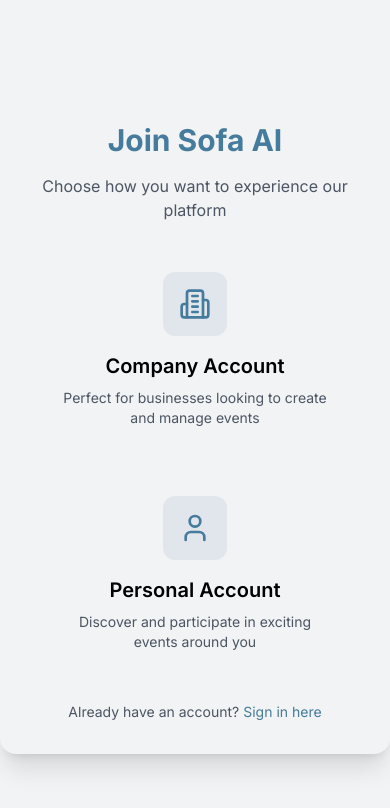
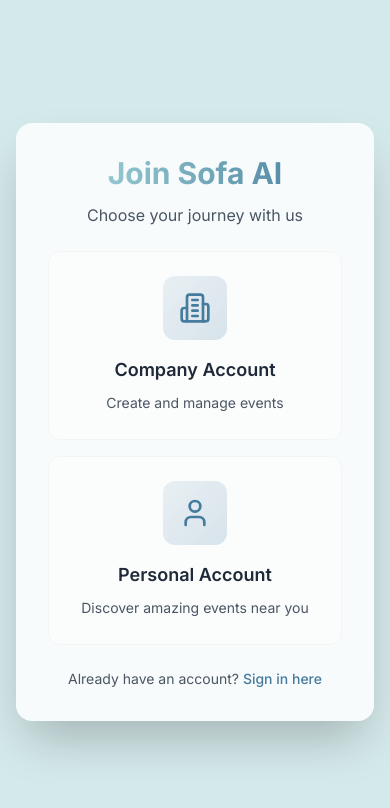
Before and after one commit to lukacera/sofa, a Next.js app: page /register in a window 390 px wide. Shown: the top 808 px of the page. Built offline with nearby package versions, Linux system fonts and the light colour scheme.

Commit message:
Fix login and register pages

```diff
--- a/app/events/[id]/page.tsx
+++ b/app/events/[id]/page.tsx
@@ -23,7 +23,6 @@ export default function EventPage() {
   const [error, setError] = useState<string | null>(null);
   const [showModal, setShowModal] = useState(false);
   const [isLiked, setIsLiked] = useState(false);
-  const [isSaved, setIsSaved] = useState(false);
   const [isEditModalOpen, setIsEditModalOpen] = useState(false);
 
   const amIRegistered = event?.attendees?.some((attendee) => attendee._id === session?.user.id);
@@ -85,18 +84,6 @@ export default function EventPage() {
                     }`}
                   >
                     <Heart size={18} className={`${isLiked ? 'fill-current' : ''} transition-all duration-300`} />
-                  </button>
-                  <button
-                    onClick={() => setIsSaved(!isSaved)}
-                    className={`flex items-center justify-center p-2 rounded-full transition-all duration-300 hover:scale-105 ${
-                      isSaved
-                        ? 'bg-blue-100 text-blue-500 shadow-blue-100/50 shadow-sm'
-                        : 'bg-gray-100 text-gray-600 hover:bg-gray-200'
-                    }`}
-                  >
-                    <Bookmark size={18} className={`${isSaved ? 'fill-current' : ''}
-                      transition-all duration-300`}
-                    />
                   </button>
                   {isDraft && usersEvent ? (
                     <button
--- a/app/register/page.tsx
+++ b/app/register/page.tsx
@@ -34,7 +34,7 @@ export default function RegisterPage(): JSX.Element {
       const body: Partial<UserType> = {
         email,
         name,
-        type: userType ?? 'individual',
+        role: userType ?? 'individual',
         password
       }
 
@@ -71,49 +71,60 @@ export default function RegisterPage(): JSX.Element {
 
   if (!userType) {
     return (
-      <div className="min-h-screen flex items-center justify-center bg-main/40">
-        <div className="bg-mainWhite p-8 rounded-2xl shadow-xl w-full max-w-2xl
-        space-y-6">
-          <div className="text-center space-y-4">
-            <h2 className="text-3xl font-bold text-secondary">Join Sofa AI</h2>
-            <p className="text-gray-600">Choose how you want to experience our platform</p>
+      <div className="min-h-screen flex items-center justify-center bg-primary/40">
+        <div className="relative bg-white/80 backdrop-blur-sm p-8 rounded-2xl shadow-2xl w-full max-w-2xl mx-4">
+          {/* Subtle decorative elements */}
+
+          <div className="relative text-center space-y-3 mb-6">
+            <h2 className="text-3xl font-bold bg-gradient-to-r from-primary to-secondary
+                         bg-clip-text text-transparent">
+              Join Sofa AI
+            </h2>
+            <p className="text-gray-600">Choose your journey with us</p>
           </div>
 
-          <div className="grid grid-cols-1 md:grid-cols-2 gap-4">
+          <div className="relative grid grid-cols-1 sm:grid-cols-2 gap-4">
             <button
               onClick={() => setUserType("company")}
-              className="p-6 rounded-xl border-2 border-transparent hover:border-secondary/20
-                       hover:shadow-lg transition-all duration-200"
+              className="group p-6 rounded-xl bg-white/50 hover:bg-white transition-all duration-300
+                       border border-gray-100 hover:border-secondary/20 hover:shadow-lg
+                       transform hover:-translate-y-1"
             >
-              <div className="w-16 h-16 rounded-xl bg-secondary/10 flex items-center
-                            justify-center mb-4 mx-auto">
+              <div className="w-16 h-16 rounded-xl bg-gradient-to-br from-secondary/10 to-secondary/20
+                            flex items-center justify-center mb-4 mx-auto group-hover:scale-110
+                            transition-transform duration-300">
                 <Building2 className="w-8 h-8 text-secondary" />
               </div>
-              <h3 className="text-xl font-semibold mb-2">Company Account</h3>
-              <p className="text-sm text-gray-600">
-                Perfect for businesses looking to create and manage events
+              <h3 className="text-lg font-semibold mb-2 text-gray-800">Company Account</h3>
+              <p className="text-sm text-gray-600 leading-relaxed">
+                Create and manage events
               </p>
             </button>
 
             <button
               onClick={() => setUserType("individual")}
-              className="p-6 rounded-xl border-2 border-transparent hover:border-secondary/20
-                       hover:shadow-lg transition-all duration-200"
+              className="group p-6 rounded-xl bg-white/50 hover:bg-white transition-all duration-300
+                       border border-gray-100 hover:border-secondary/20 hover:shadow-lg
+                       transform hover:-translate-y-1"
             >
-              <div className="w-16 h-16 rounded-xl bg-secondary/10 flex items-center
-                            justify-center mb-4 mx-auto">
+              <div className="w-16 h-16 rounded-xl bg-gradient-to-br from-secondary/10 to-secondary/20
+                            flex items-center justify-center mb-4 mx-auto group-hover:scale-110
+                            transition-transform duration-300">
                 <User className="w-8 h-8 text-secondary" />
               </div>
-              <h3 className="text-xl font-semibold mb-2">Personal Account</h3>
-              <p className="text-sm text-gray-600">
-                Discover and participate in exciting events around you
+              <h3 className="text-lg font-semibold mb-2 text-gray-800">Personal Account</h3>
+              <p className="text-sm text-gray-600 leading-relaxed">
+                Discover amazing events near you
               </p>
             </button>
           </div>
 
-          <div className="text-center text-sm text-gray-600">
-            <p>Already have an account?{" "}
-              <Link href="/login" className="text-secondary hover:text-secondary/80">
+          <div className="relative text-center mt-6">
+            <p className="text-sm text-gray-600">
+              Already have an account?{" "}
+              <Link href="/login"
+                className="text-secondary font-medium hover:text-secondary/80
+                         underline-offset-4 hover:underline transition-all">
                 Sign in here
               </Link>
             </p>
@@ -124,7 +135,7 @@ export default function RegisterPage(): JSX.Element {
   }
 
   return (
-    <div className="min-h-screen flex items-center justify-center bg-main/40">
+    <div className="min-h-screen flex items-center justify-center bg-primary/40">
       <div className="bg-mainWhite p-8 rounded-2xl shadow-xl w-full max-w-md space-y-6 max-h-[75%]">
         <button
           onClick={() => setUserType(null)}
```
Also changed, not shown: app/events/page.tsx (+57 -28 lines).
